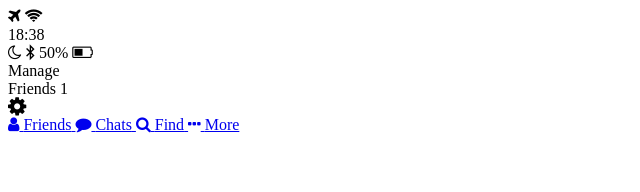
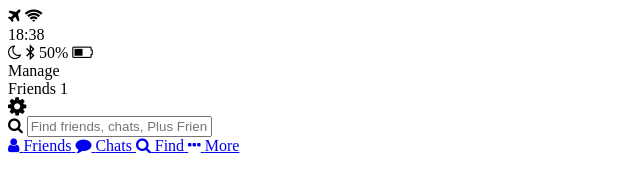
Before and after one commit to kangsubeen/kakao-clone02, a plain HTML site: page index.html in a window 1280 px wide. Shown: the whole page, without its empty margins (0-640 px from the left). Drawn offline with Linux system fonts and the light colour scheme.

Commit message:
중간 커밋!
핫촤!

```diff
--- a/index.html
+++ b/index.html
@@ -37,6 +37,13 @@
         <div class="header__column"><i class="fa fa-cog fa-lg"></i></div>
       </div>
     </header>
+    <main class="friends">
+      <div class="search-bar">
+        <i class="fa fa-search"></i>
+        <input type="text" placeholder="Find friends, chats, Plus Friends" />
+      </div>
+      <section class="friends__profile"></section>
+    </main>
     <nav class="tab-bar">
       <a href="index.html" class="tab-bar__tab tab-bar__tab--selected">
         <i class="fa fa-user"></i> <span class="tab-bar__title">Friends</span>
```
